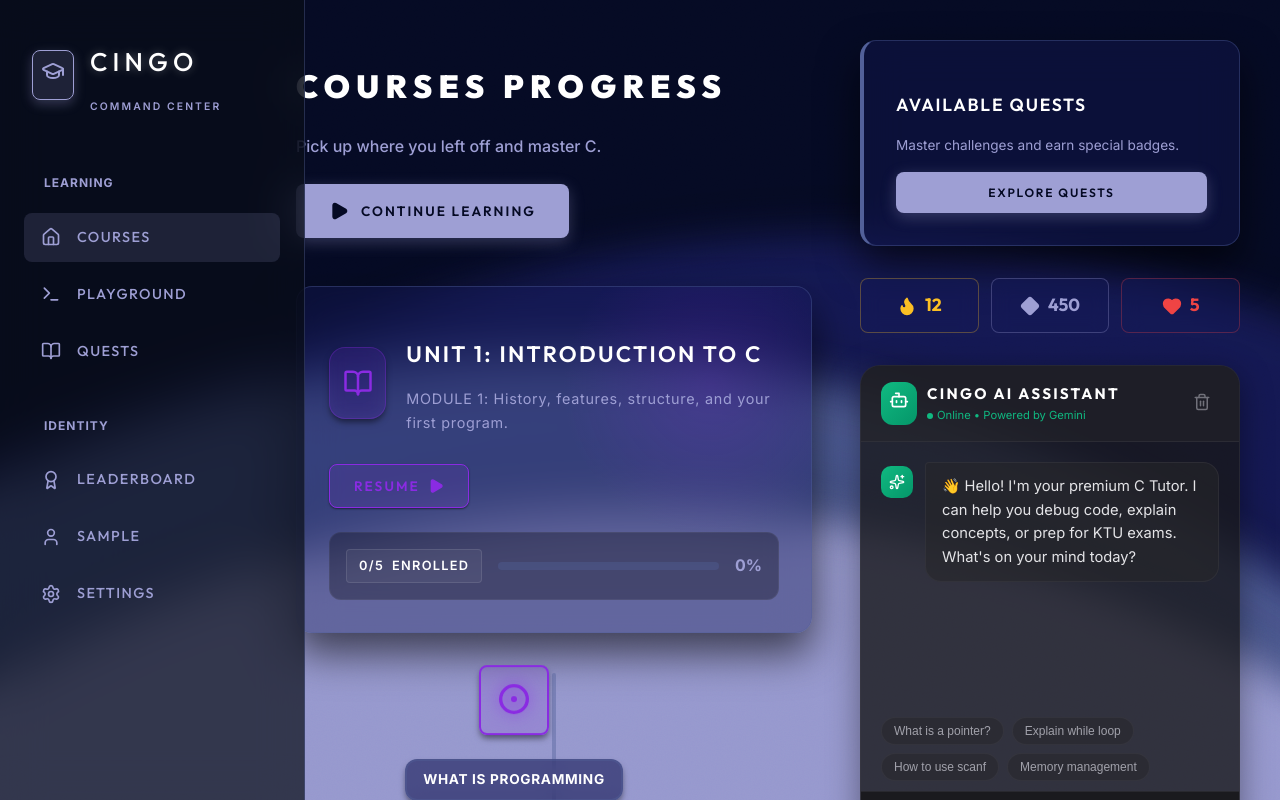
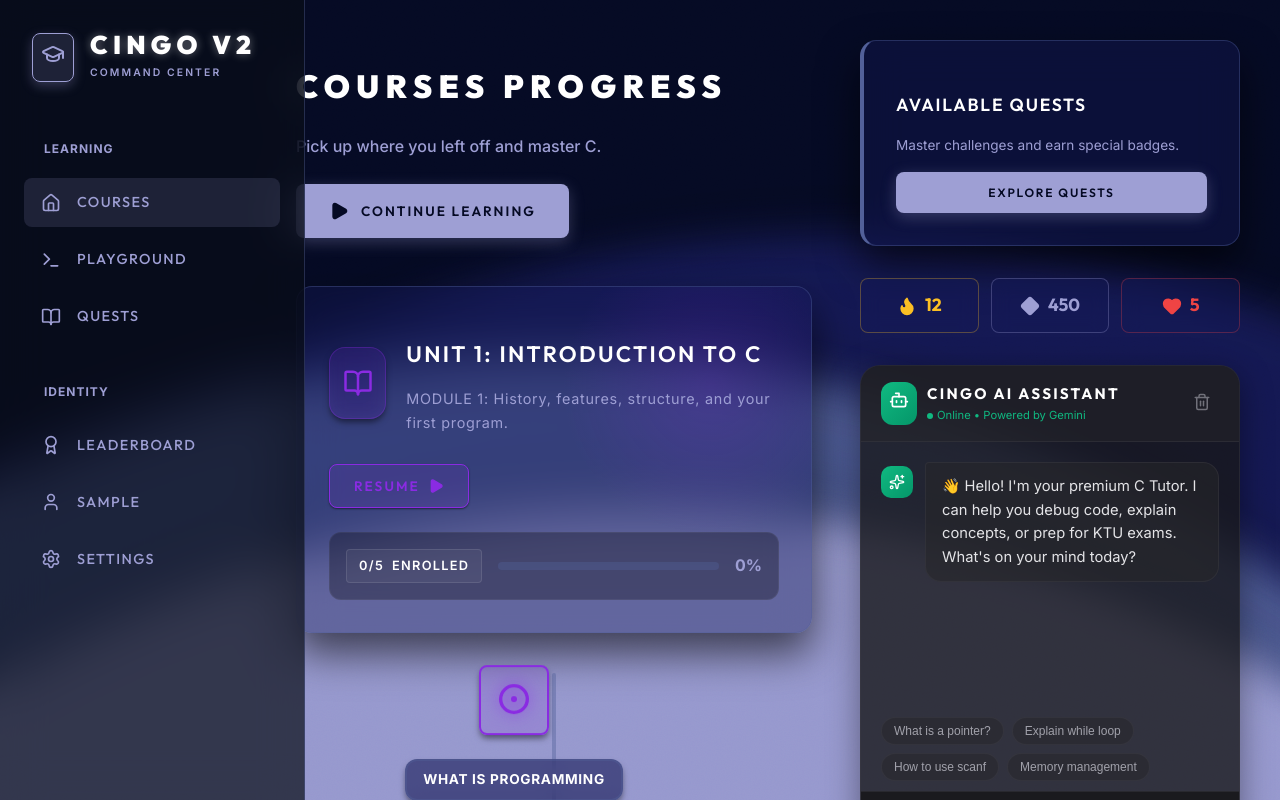
Before and after one commit to nkmv112/cingo, a React app in the folder frontend/: page / in a window 1280 px wide. Shown: the top 800 px of the page. Built offline with nearby package versions, Linux system fonts and the light colour scheme; no server answers; sample sign-in values are in the browser's storage; the HTML template or start-up script is replaced by a standard one.

Commit message:
debug: brand-buster push to verify deployment

```diff
--- a/frontend/src/components/Sidebar.tsx
+++ b/frontend/src/components/Sidebar.tsx
@@ -30,7 +30,7 @@ const Sidebar = () => {
             <GraduationCap size={24} color="var(--color-primary)" />
           </div>
           <div>
-            <h1 style={{ color: 'var(--color-text-main)', fontSize: '1.6rem', fontWeight: 500, letterSpacing: '0.2em', lineHeight: 1, textShadow: '0 0 10px rgba(255,255,255,0.3)' }}>CINGO</h1>
+            <h1 style={{ color: 'var(--color-text-main)', fontSize: '1.6rem', fontWeight: 900, letterSpacing: '0.2em', lineHeight: 1, textShadow: '0 0 10px rgba(255,255,255,0.4)', margin: 0 }}>CINGO V2</h1>
             <span style={{ fontSize: '0.65rem', color: 'var(--color-primary)', fontWeight: 600, letterSpacing: '0.2em', textTransform: 'uppercase' }}>Command Center</span>
           </div>
         </div>
```
